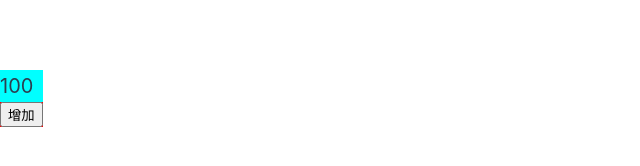
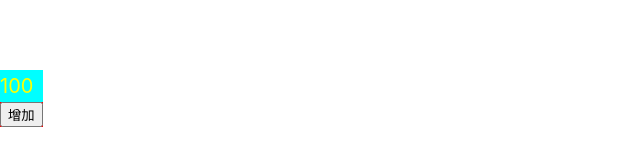
Before and after one commit to kaolalizheng/vue-test, a Vue app: page / in a window 1280 px wide. Shown: the part 302-468 px from the top of the page, without its empty margins (0-640 px from the left). Built offline with nearby package versions, Linux system fonts and the light colour scheme; the HTML template or start-up script is replaced by a standard one.

Commit message:
Update App.vue

```diff
--- a/src/App.vue
+++ b/src/App.vue
@@ -23,6 +23,7 @@
 <style scoped>
 .yangshi{
   background-color: red;
+  color:yellow;
 }
 p{
   background-color: aqua;
```
